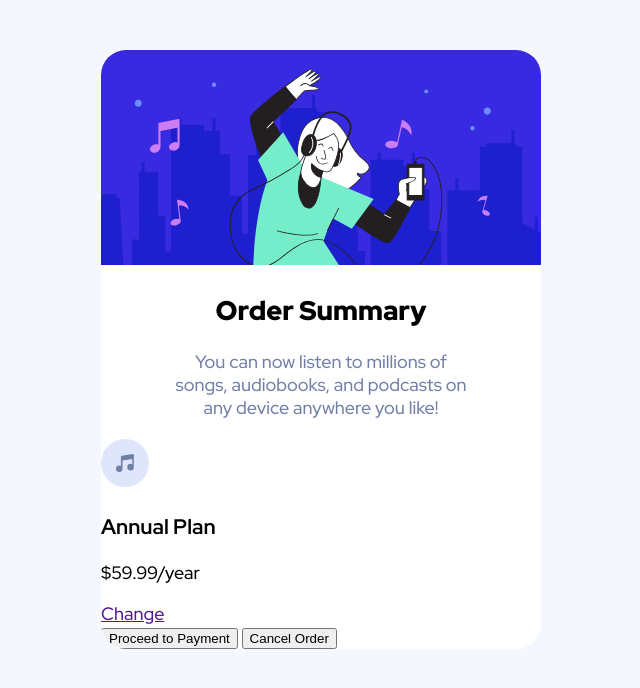
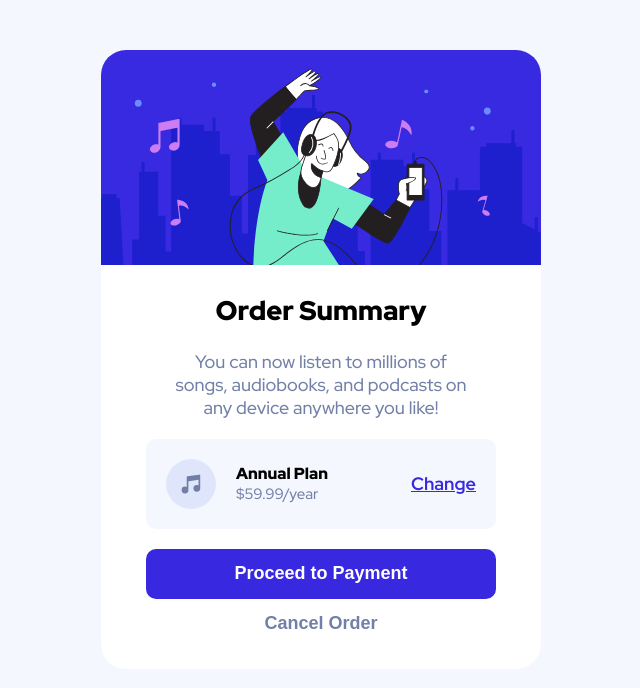
Before and after one commit to MauricioMorenoMorales/FM-01-order-summary-component-main, a plain HTML site: page index.html in a window 1280 px wide. Shown: the whole page, without its empty margins (319-959 px from the left). Drawn offline with Linux system fonts and the light colour scheme.

Commit message:
Reto completado puliendo detalles

```diff
--- a/css/main.css
+++ b/css/main.css
@@ -49,3 +49,61 @@ main {
   max-width: 300px;
   margin: 20px auto;
 }
+.pricing {
+  display: flex;
+  align-items: center;
+  justify-content: space-between;
+  padding: 20px;
+  background-color: #f5f7ff;
+  max-width: 350px;
+  border-radius: 10px;
+  margin: 0 auto;
+}
+.pricing__description {
+  display: flex;
+  align-items: center;
+}
+.pricing__description__image {
+  width: 50px;
+  height: 50px;
+}
+.pricing__description__text {
+  margin-left: 20px;
+}
+.pricing__description__text__title {
+  margin: 0;
+  font-size: 1.6rem;
+  font-weight: 900;
+}
+.pricing__description__text__p {
+  margin: 0;
+  font-size: 1.5rem;
+  color: #7280a7;
+}
+.pricing__link {
+  color: #3829e0;
+  font-weight: 700;
+}
+.buttons {
+  display: flex;
+  flex-direction: column;
+  max-width: 350px;
+  margin: 20px auto;
+}
+.buttons__item-primary {
+  background-color: #3829e0;
+  color: #fff;
+  border-radius: 10px;
+  border: none;
+  height: 50px;
+  font-size: 1.8rem;
+  font-weight: 700;
+}
+.buttons__item-secondary {
+  background-color: #fff;
+  color: #7280a7;
+  border: none;
+  height: 50px;
+  font-size: 1.8rem;
+  font-weight: 700;
+}
```
Also changed, not shown: 1 other file.
